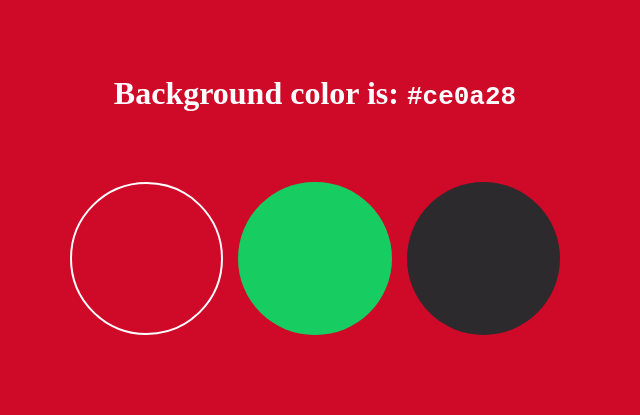
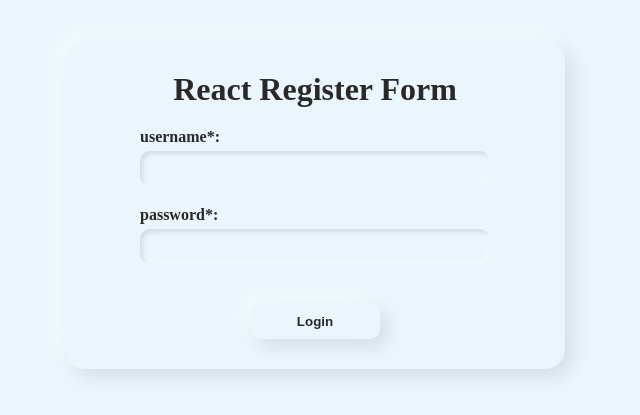
Before and after one commit to Erfan-Asadi/erfan-asadi.github.io, a React (Create React App) app: page / in a window 1280 px wide. Shown: the part 195-610 px from the top of the page, without its empty margins (325-965 px from the left). Built offline with nearby package versions, Linux system fonts and the light colour scheme.

Commit message:
form validation ends up!

```diff
--- a/package.json
+++ b/package.json
@@ -6,6 +6,7 @@
     "@testing-library/jest-dom": "^5.16.5",
     "@testing-library/react": "^13.4.0",
     "@testing-library/user-event": "^13.5.0",
+    "prop-types": "^15.8.1",
     "react": "^18.2.0",
     "react-dom": "^18.2.0",
     "react-router-dom": "^6.4.5",
--- a/src/App.css
+++ b/src/App.css
@@ -1,36 +1,88 @@
 * {
+    padding: 0;
     margin: 0;
-    padding: 0;
     box-sizing: border-box;
+    color: #292929;
   }
 
   .App {
-    background-color: #464646;
     width: 100%;
     height: 100vh;
-    display: grid;
-    place-items: center;
-    align-content: center;
-    gap: 70px;
+    overflow-y: auto;
+    display: flex;
+    justify-content: center;
+    align-items: center;
+    /*background: #e3fff6;*/
+    background: #ebf5fc;
   }
-h1 {
-    color: #fff;
+
+  .form {
+    border-radius: 20px;
+    padding: 30px;
+    min-width: 500px;
+    display: flex;
+    flex-direction: column;
+    box-shadow: 7px 7px 20px rgba(0, 0, 0, 0.1),
+                -7px -7px 20px rgba(241, 255, 255, 1);
+
+    align-items: center;
   }
-.colors-container {
+
+
+  .form h1 {
+    text-align: center;
+    width: 100%;
+    margin-bottom: 20px;
+  }
+
+  .input-wrapper {
     display: flex;
-    gap: 15px;
+    flex-direction: column;
+    margin-bottom: 20px;
+    width: 350px;
   }
-.color {
-    width: clamp(80px, 12vw, 180px);
-    height: clamp(80px, 12vw, 180px);
-    border-radius: 50%;
+
+  .input-wrapper label {
+    margin-bottom: 5px;
+    font-weight: bold;
+    width: 100%;
+  }
+
+  .input-wrapper input {
+    background-color: transparent;
+    border: unset;
+    border-radius: 10px;
+    padding: 10px;
+    outline: none;
+    box-shadow: inset 3px 3px 5px rgba(0, 0, 0, 0.1),
+    inset -3px -3px 5px rgba(241, 255, 255, 0.5);
+  }
+
+  button {
+    margin-top: 20px;
+    width: 130px;
+    background-color: transparent;
+    outline: none;
+    color: #292929;
+    font-weight: bold;
+    border-radius: 10px;
+    padding: 10px;
+    transition: ease all 250ms;
+    box-shadow: 7px 7px 20px rgba(0, 0, 0, 0.1),
+    -7px -7px 20px rgb(241, 255, 255);
+    border: unset;
+  }
+
+  button:hover {
     cursor: pointer;
-    transition: ease-in .15s;
+    color: #292929;
+    box-shadow: inset 3px 3px 5px rgba(0, 0, 0, 0.1),
+    inset -3px -3px 5px rgba(241, 255, 255, 0.5);
   }
-.color:hover {
-    border: 2px solid #fff;
-    transform: translateY(-8px) scale(1.1);
+
+  .error {
+    margin-top: 10px;
+    font-weight: bold;
+    font-style: italic;
+    color: #b60000;
   }
-.color.selected {
-    border: 2px solid #fff;
-}
--- a/src/App.js
+++ b/src/App.js
@@ -1,33 +1,57 @@
-import React, { useState } from 'react';
+import React, { createRef, useRef, useState } from "react";
 import './App.css';
-import ColorsList from './ColorsList';
+import InputField from "./Components/InputField";
 
-const colorsList = [
-  {
-    color: '#ce0a28',
-    selected: true,
-    id: 1
-  },
-  {
-    color: '#17cd61',
-    selected: false,
-    id: 2
-  },
-  {
-    color: '#2d2a2d',
-    selected: false,
-    id: 3
+function App() {
+  const inputRefs = useRef([
+    createRef(), createRef()
+  ]);
+  const [data, setData] = useState({});
+
+  function handleChange(name , value) {
+    setData(prev => ({...prev, [name]: value}))
   }
-]
-const App = () => {
-  const [colors, setColors] = useState(colorsList);
-  const activeColor = colors.find(color => color.selected)
+
+  function submitForm(e) {
+    e.preventDefault();
+    let isValid = true;
+
+    for(let i=0; i < inputRefs.current.length; i++) {
+      const valid = inputRefs.current[i].current.validate();
+      if(!valid) {
+        isValid = false;
+      }
+    }
+    if(!isValid) {
+      return
+    }
+    console.log("Logged In!")
+    // Carry on as normal
+  }
+  console.log(data)
   return (
-    <div className='App' style={{backgroundColor: activeColor.color}}>
-      <h1>Background color is: <code>{activeColor.color}</code></h1>
-      <ColorsList colors={colors} setColors={setColors} />
+    <div className="App">
+      <form onSubmit={submitForm} className="form">
+        <h1>React Register Form</h1>
+        <InputField
+          ref={inputRefs.current[0]}
+          name='username'
+          label='username*:'
+          value={data.username}
+          onChange={handleChange}
+          validation="required|min:6|max:12"  />
+        <InputField
+          ref={inputRefs.current[1]}
+          value={data.password}
+          name='password'
+          label='password*:'
+          type='password'
+          onChange={handleChange}
+          validation="required|min:6"  />
+          <button>Login</button>
+      </form>
     </div>
   )
 }
 
-export default App
+export default App;
--- a/src/Color.js
+++ /dev/null
@@ -1,30 +0,0 @@
-import React from 'react';
-
-const Color = ({colorItem, setColors}) => {
-    const styles = {backgroundColor: colorItem.color}
-    function changeColorHandler() {
-
-        setColors(prev => {
-            const prevActiveColor = prev.find(color => color.selected);
-            if(prevActiveColor.id === colorItem.id) return prev;
-
-           const chanagedArray =  prev.map(item => {
-                if(item.id === colorItem.id) {
-                    return {...item, selected: !item.selected}
-                } else {
-                    return {...item, selected: false}
-                }
-            })
-            return chanagedArray;
-        })
-    }
-  return (
-    <div style={styles}
-         className={`color ${colorItem.selected && 'selected'}`}
-         onClick={changeColorHandler}>
-
-    </div>
-  )
-}
-
-export default Color
--- a/src/ColorsList.js
+++ /dev/null
@@ -1,12 +0,0 @@
-import React from 'react'
-import Color from './Color'
-
-const ColorsList = ({colors, setColors}) => {
-  return (
-    <div className='colors-container'>
-        {colors.map((colorItem, index)=> <Color key={index} colorItem={colorItem} setColors={setColors} />)}
-    </div>
-  )
-}
-
-export default ColorsList
--- /dev/null
+++ b/src/Components/InputField.js
@@ -0,0 +1,74 @@
+import React, { useState, forwardRef, useImperativeHandle } from 'react';
+
+const InputField = forwardRef(({validation="", onChange, type='text', value='', placeholder='', name='', autoComplete='off', label=''}, ref) => {
+    const [inputValue, setInputValue] = useState('');
+    const [error, setError] = useState('');
+
+    function handleChange(e) {
+        setInputValue(e.target.value);
+        setError('');
+        onChange(e.target.name, e.target.value);
+    }
+
+    function validate() {
+        // return true if is valid
+        // else return false
+
+        if (validation) {
+            const rules = validation.split('|');
+            for (let i = 0; i < rules.length; i++) {
+                const current = rules[i];
+
+                if (current === 'required') {
+                    if (!value) {
+                        setError('This field is required')
+                        return false;
+                    }
+                }
+
+                const pair = current.split(':');
+                switch (pair[0]) {
+                    case 'min':
+                        if (value.length < pair[1]) { // if value less than 6
+                            setError(`This field must be at least ${pair[1]} character long.`)
+                            return false;
+                        }
+                        break;
+                    case 'max':
+                        if (value.length > pair[1]) { // if value greater than 12
+                            setError(`This field must be no longer than ${pair[1]} character long.`)
+                            return false;
+                         }
+                        break;
+                    default:
+                        break;
+                }
+            }
+        }
+
+        return true;
+    }
+    useImperativeHandle(ref, () => {
+        return {
+            validate: ()=> validate()
+        }
+    })
+
+    return (
+    <div className='input-wrapper'>
+        { label && <label>{label}</label> }
+        <input
+            placeholder={placeholder}
+            name={name}
+            onChange={handleChange}
+            type={type}
+            value={value ? value : inputValue}
+            autoComplete={autoComplete}/>
+            {error && (
+                <p className='error'>{error}</p>
+            )}
+    </div>
+  )
+})
+
+export default InputField
```
Also changed, not shown: src/index.js (+10 -5 lines). Lines whose indentation alone changed are shown as unchanged.
